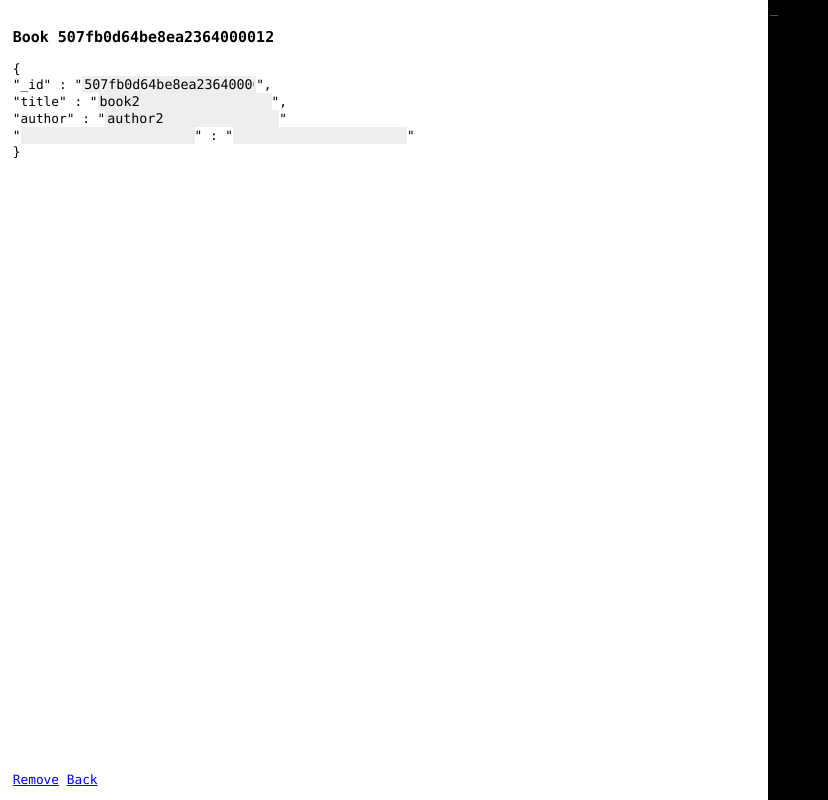
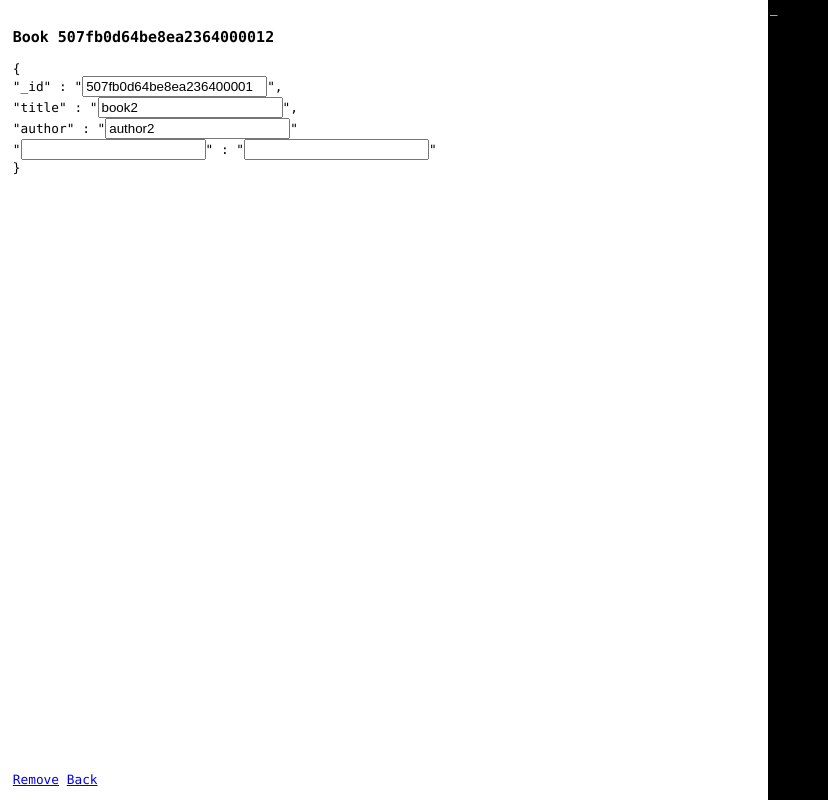
Before and after one commit to idlouhy/wonsole, a PHP site: page /wonsole2/sketch2.html in a window 1280 px wide. Shown: the whole page, without its empty margins (0-828 px from the left). Run offline with PHP 8.4, Linux system fonts and the light colour scheme.

Commit message:
specification of input class

```diff
--- a/www/wonsole2/css/wonsole2.css
+++ b/www/wonsole2/css/wonsole2.css
@@ -84,7 +84,7 @@
 }
 
 
-input {
+#data input {
 	overflow: hidden;
     outline: none;
     border: none;
```
